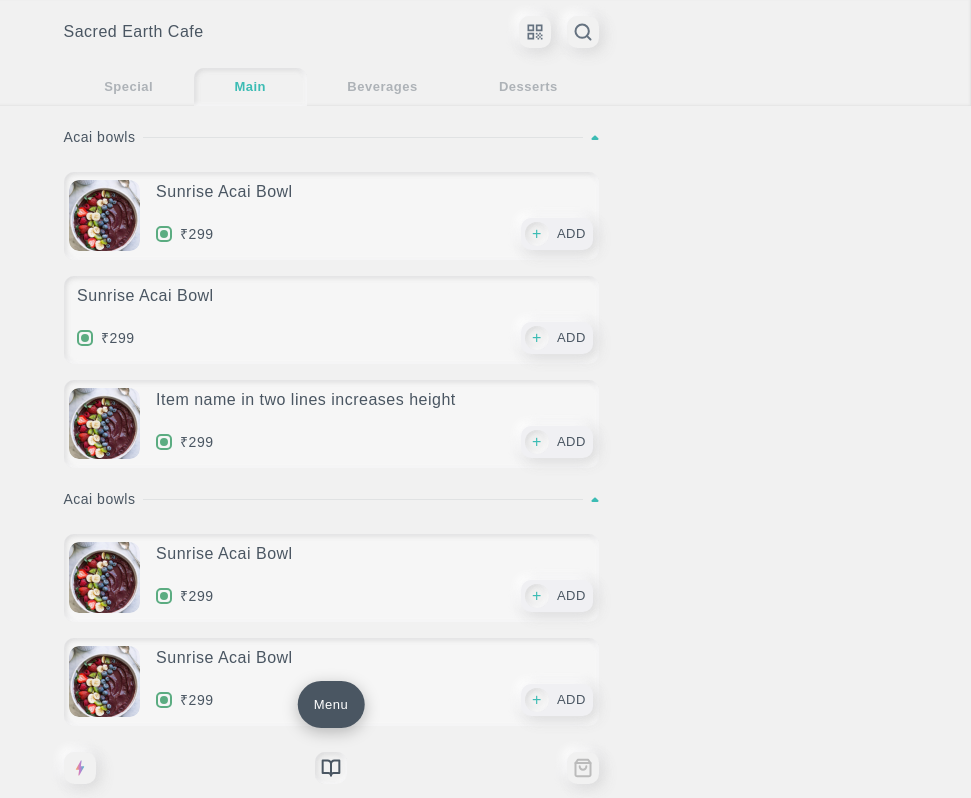
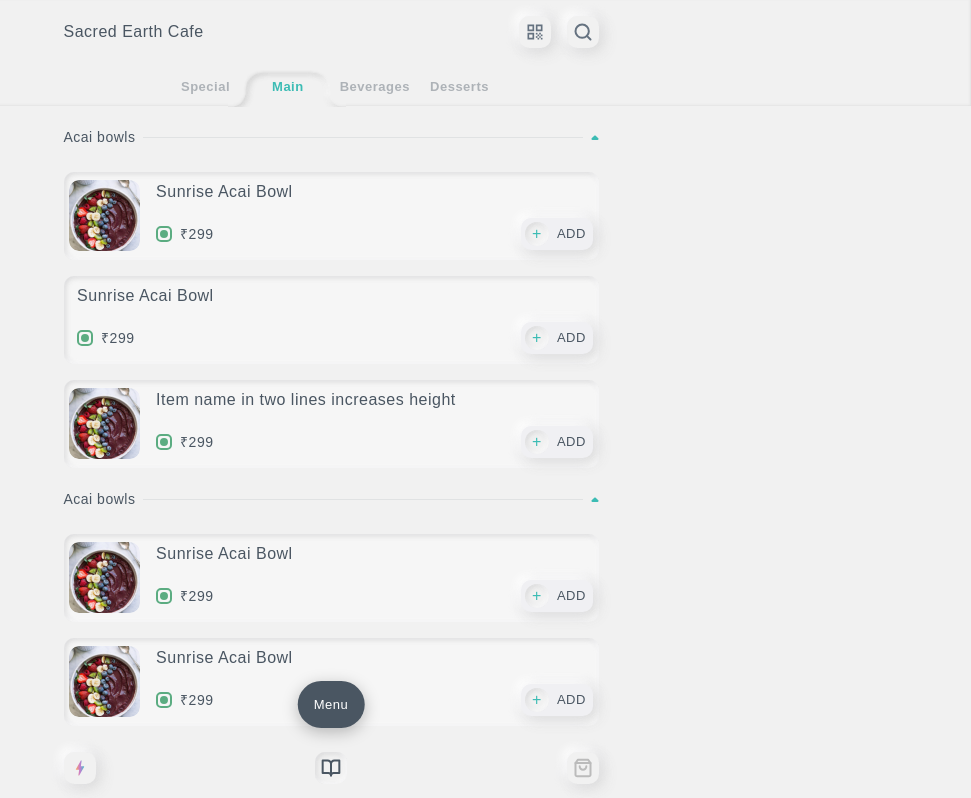
Before and after one commit to melnyk-cto/toastapp, a React (Create React App) app: page / in a window 1280 px wide. Shown: the top 798 px of the page, without its empty margins (309-1280 px from the left). Built offline with nearby package versions, Linux system fonts and the light colour scheme.

Commit message:
fix: union

```diff
--- a/src/components/common/Header/Header.jsx
+++ b/src/components/common/Header/Header.jsx
@@ -5,6 +5,7 @@ import React from 'react';
 import styles from './Header.module.scss';
 import { ReactComponent as SearchSvg } from "../../../assets/images/icons/search.svg";
 import { ReactComponent as QRSvg } from "../../../assets/images/icons/qr.svg";
+import union1 from "../../../assets/images/icons/union1.png";
 
 const links = [
   {name: 'Special', url: ''},
@@ -36,7 +37,10 @@ export const Header = () => {
           <ul>
             {links.map((link) => (
               <li className={link.name === 'Main' ? styles.active : ''}>
-                <a key={link.name} href={link.url} >{link.name}</a>
+                {link.name === 'Main' && <div className={styles.union}>
+                  <img src={union1} alt='union1' />
+                </div>}
+                <a key={link.name} href={link.url}>{link.name}</a>
               </li>
             ))}
           </ul>
--- a/src/components/common/Header/Header.module.scss
+++ b/src/components/common/Header/Header.module.scss
@@ -49,24 +49,58 @@
     }
   }
   nav {
-    margin-top: 1.25rem;
+    max-width:    316px;
+    margin:       1.25rem auto 0 auto;
+    padding-left: 8px;
     ul {
       display:         flex;
       align-items:     center;
       justify-content: space-between;
       li {
-        flex:          1 1 auto;
         border-radius: 10px;
+        position:      relative;
+        .union {
+          display: none;
+        }
         &.active {
-          background-color: #f1f1f1;
-          box-shadow:       inset -0.125rem 0.125rem 0.25rem 0 rgba(221, 221, 224, 0.2),
-                            inset 0.125rem -0.125rem 0.25rem 0 rgba(221, 221, 224, 0.2),
-                            inset -0.125rem -0.125rem 0.25rem 0 rgba(255, 255, 255, 0.9),
-                            inset 0.125rem 0.125rem 0.3125rem 0 rgba(220, 220, 220, 0.9);
-          border-radius:    10px 10px 0 0;
+          .union {
+            left:      33px;
+            top:       inherit;
+            position:  absolute;
+            z-index:   -1;
+            bottom:    - 1px;
+            width:     118px;
+            height:    37px;
+            display:   flex;
+            transform: translate(-50%, 0);
+            &:before {
+              content:    '';
+              position:   absolute;
+              left:       0;
+              top:        0;
+              width:      100%;
+              height:     100%;
+              z-index:    -2;
+              background: #f1f1f1;
+            }
+            img {
+              object-fit:      contain;
+              object-position: bottom;
+            }
+          }
           a {
             opacity: 1;
             color:   #3cbcb4;
+          }
+        }
+        &:nth-child(2) {
+          a {
+            padding-left: 18px;
+          }
+        }
+        &:nth-child(3) {
+          a {
+            margin-left: 8px;
           }
         }
       }
```
Also changed, not shown: src/assets/images/icons/union.svg (added), src/assets/images/icons/union1.png (added).
